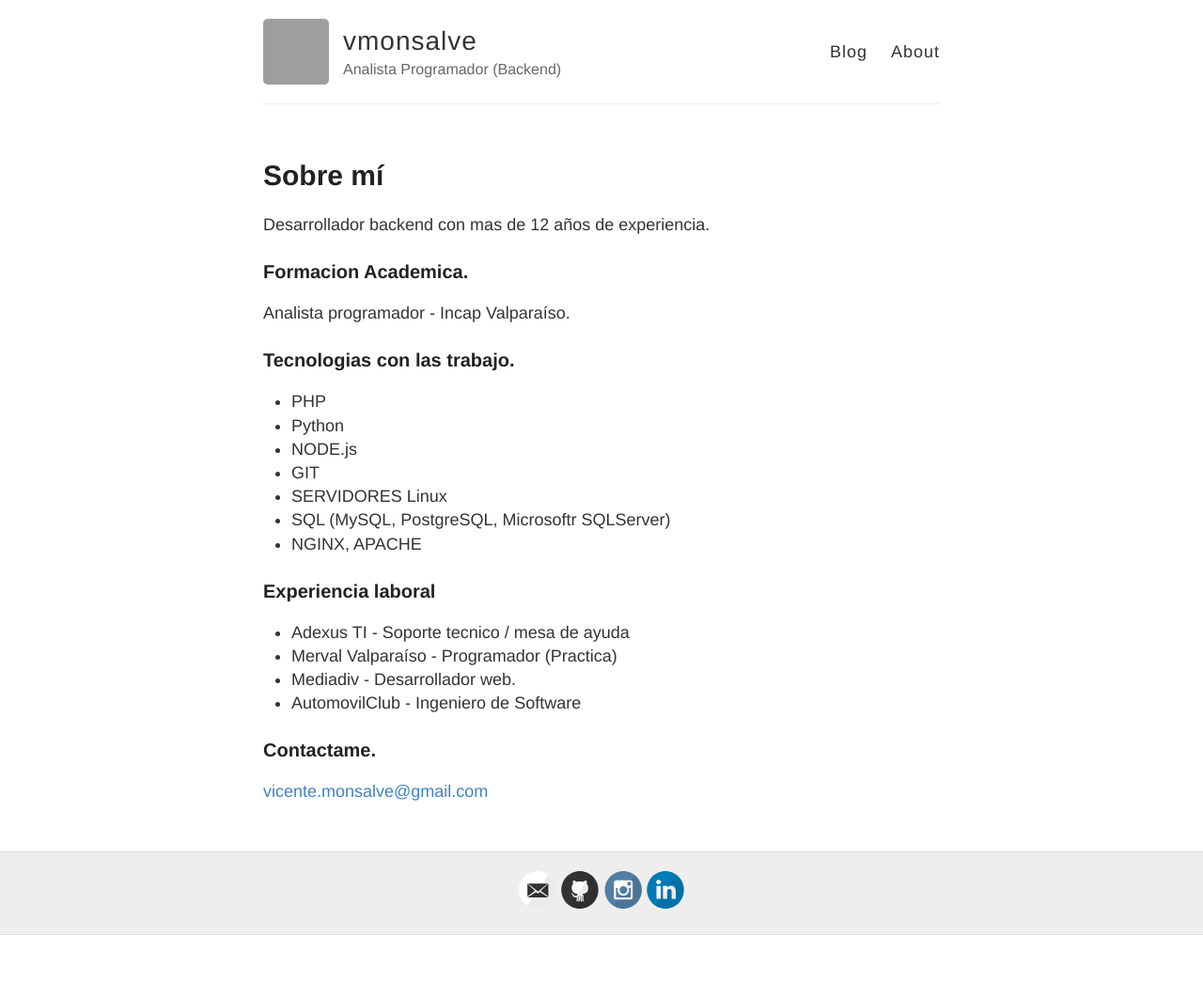
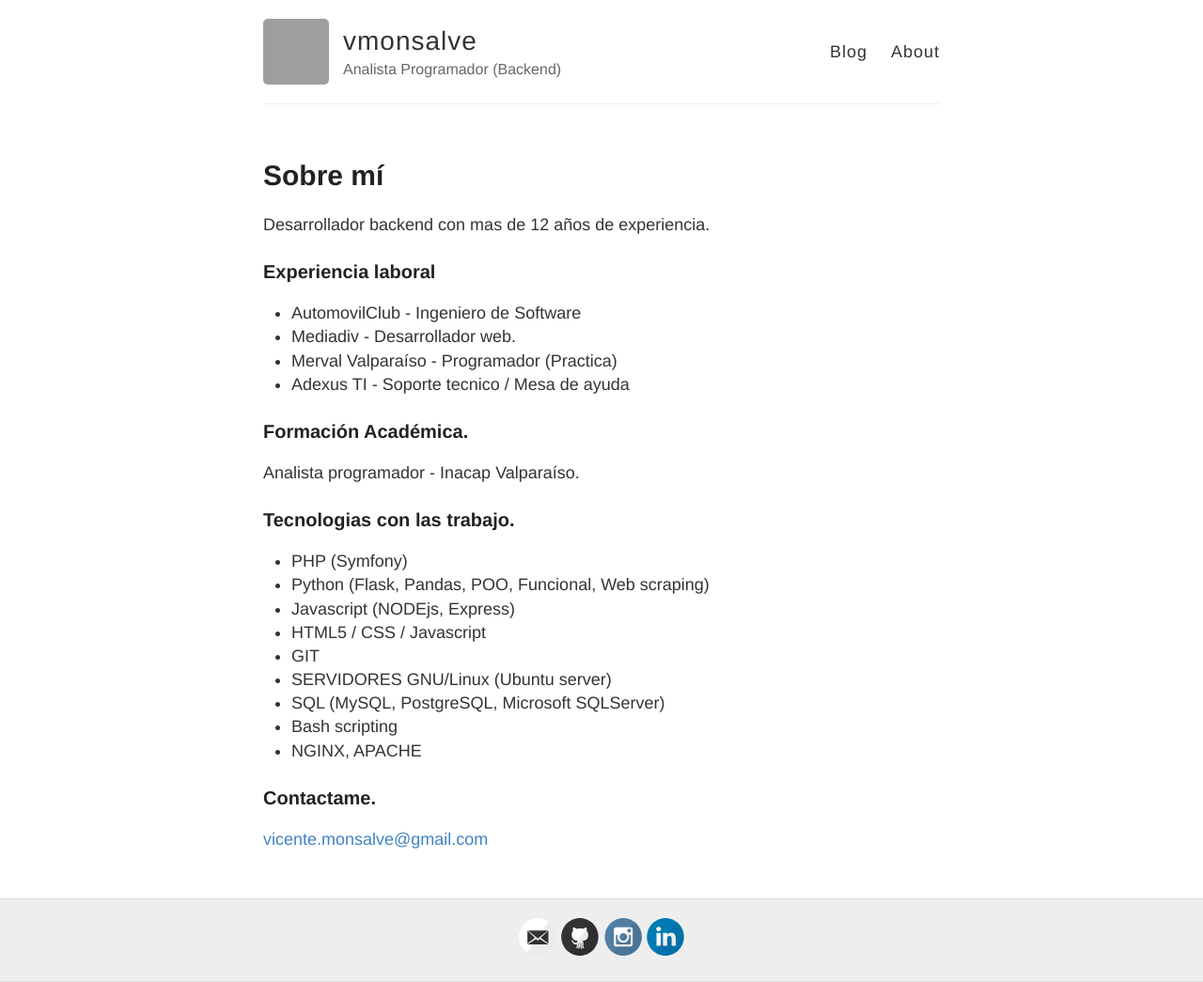
Before and after one commit to vmonsalve/vmonsalve.github.io, a Jekyll site: the page built from about.md, in a window 1280 px wide. Shown: the whole page at 94% size. Built offline with Jekyll 4.4.1, drawn with Linux system fonts in a browser that asks for light colours; before the commit the page ends 995 px from its top, so only the background shows below that; grey boxes are pictures that could not be loaded.

Commit message:
fix about me

```diff
--- a/about.md
+++ b/about.md
@@ -6,27 +6,27 @@ permalink: /about/
 
 Desarrollador backend con mas de 12 años de experiencia.
 
+### Experiencia laboral
+* AutomovilClub - Ingeniero de Software
+* Mediadiv - Desarrollador web.
+* Merval Valparaíso - Programador (Practica)
+* Adexus TI - Soporte tecnico / Mesa de ayuda
 
-### Formacion Academica.
+### Formación Académica.
 
-Analista programador - Incap Valparaíso.
+Analista programador - Inacap Valparaíso.
 
 ### Tecnologias con las trabajo.
 
-* PHP
-* Python
-* NODE.js
+* PHP (Symfony)
+* Python (Flask, Pandas, POO, Funcional, Web scraping)
+* Javascript (NODEjs, Express)
+* HTML5 / CSS / Javascript
 * GIT
-* SERVIDORES Linux
-* SQL (MySQL, PostgreSQL, Microsoftr SQLServer)
+* SERVIDORES GNU/Linux (Ubuntu server)
+* SQL (MySQL, PostgreSQL, Microsoft SQLServer)
+* Bash scripting
 * NGINX, APACHE
-
-### Experiencia laboral
-* Adexus TI - Soporte tecnico / mesa de ayuda
-* Merval Valparaíso - Programador (Practica)
-* Mediadiv - Desarrollador web.
-* AutomovilClub - Ingeniero de Software
-
 
 ### Contactame.
 
```
